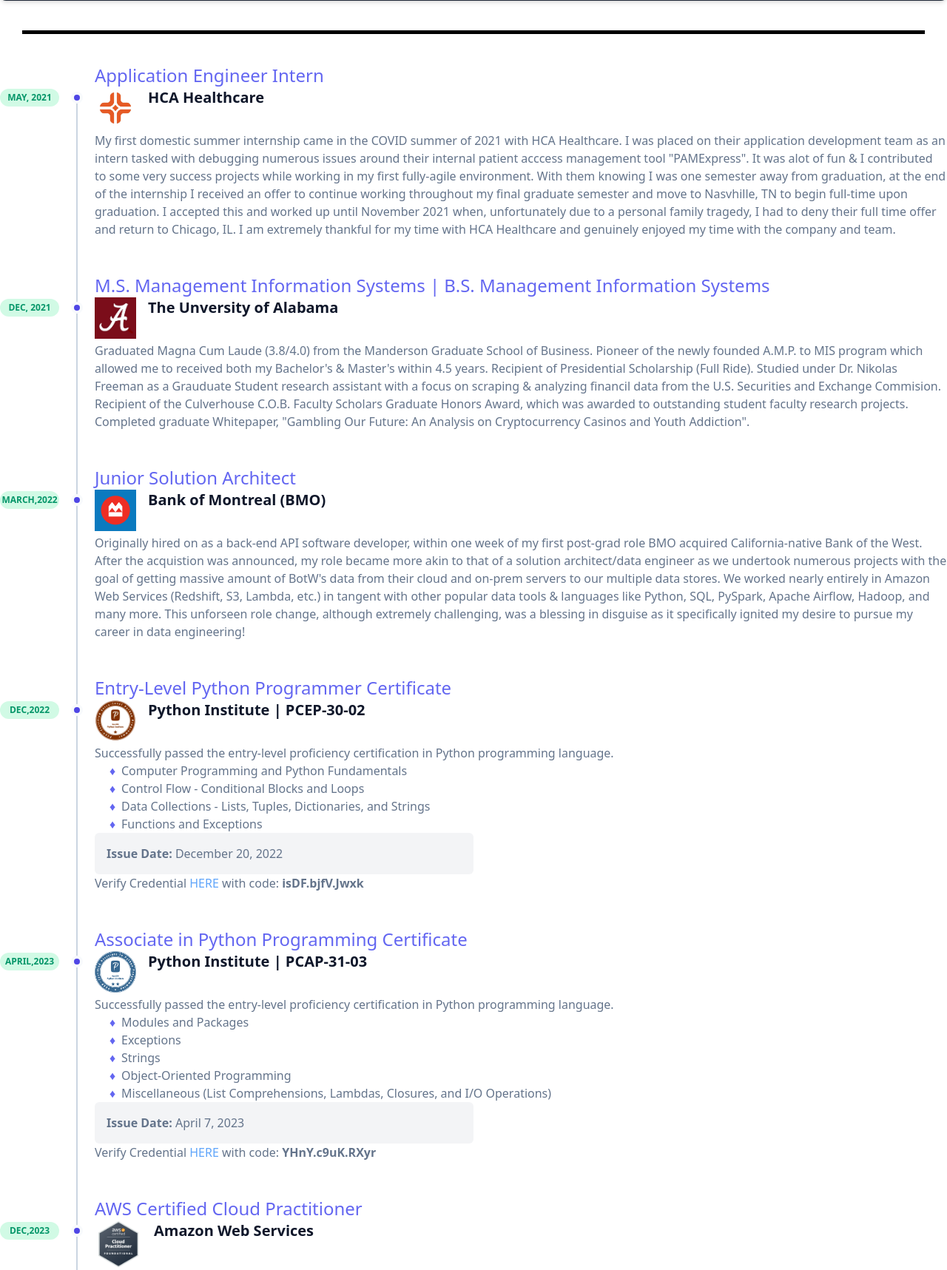
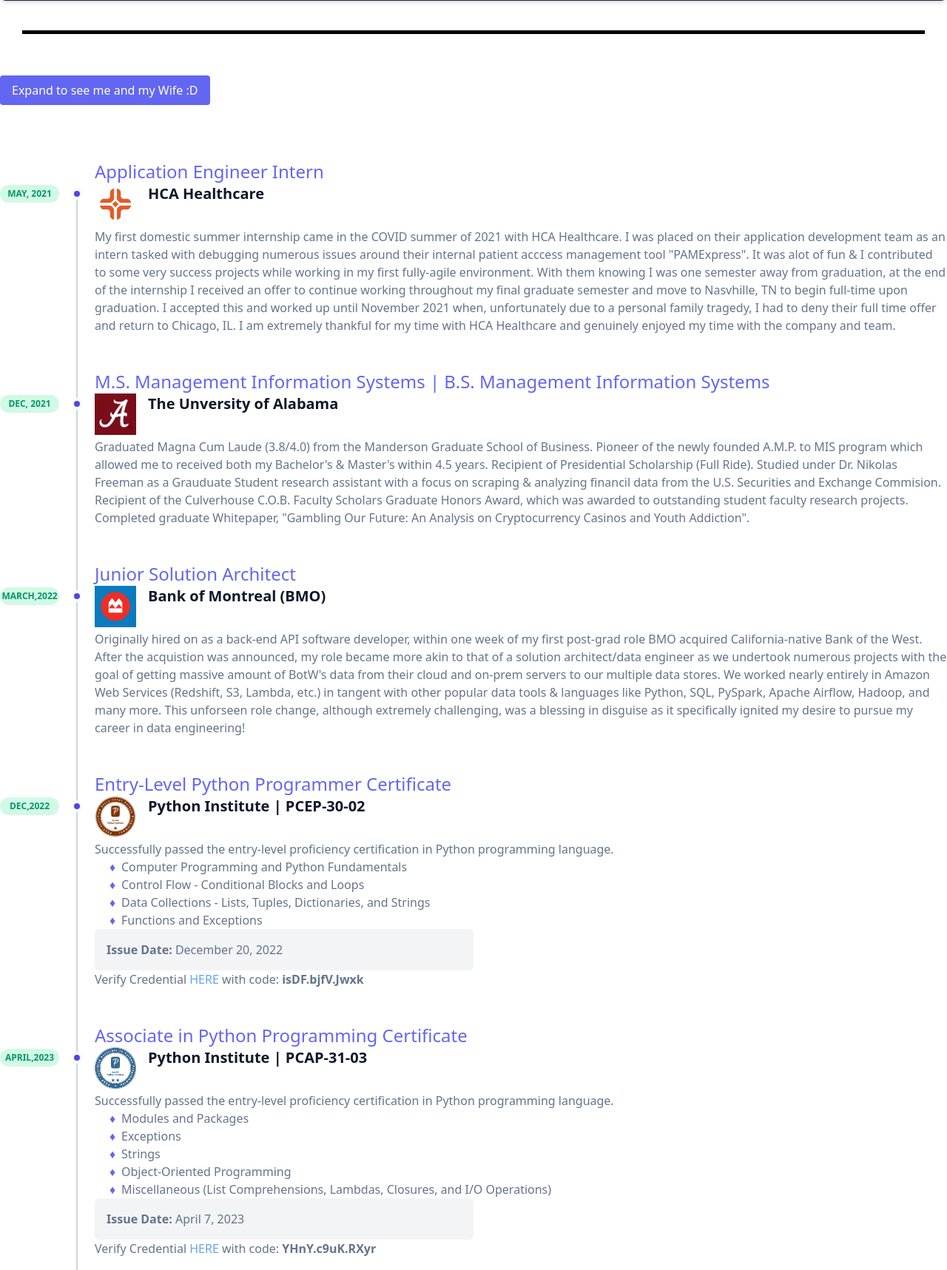
Before and after one commit to BMcGinn-Dev/PersonalDEPortfolio, a Flask app: page / in a window 1280 px wide. Shown: the part 320-2037 px from the top of the page at 74% size. Run offline with Flask 3, Linux system fonts and the light colour scheme; some libraries are stand-ins or nearby versions.

Commit message:
Added Courtney

```diff
--- a/templates/index.html
+++ b/templates/index.html
@@ -41,18 +41,7 @@
 
     <main class="container mx-auto mt-10">
 
-        <!-- COURTNEY ADDITION
 
-        <button class="mt-4 bg-indigo-500 text-white py-2 px-4 rounded" onclick="toggleIframe()">Expand to see me and my Wife :D </button>
-
-        <div id="iframeContainer" class="hidden mt-4">
-            <img src="static\images\Courtney.PNG" style="max-width: 700px; max-height: 700px;">
-
-        </div>
-
-        <hr><hr><hr><hr><hr><hr><hr> -->
-
-        <!-- Summary and Profile Pic -->
         <div class="flex items-start space-x-6 p-6 bg-gray-800 rounded-lg shadow-md">
             <div class="flex-shrink-0">
                 <div class="w-40 h-40 bg-gray-700 p-2 rounded-full overflow-hidden shadow-md">
@@ -85,8 +74,19 @@
 
 
 
+        <button class="mt-4 bg-indigo-500 text-white py-2 px-4 rounded" onclick="toggleIframe()">Expand to see me and my Wife :D </button>
+
+        <div id="iframeContainer" class="hidden mt-4">
+            <img src="static\images\Courtney.PNG" style="max-width: 700px; max-height: 700px;">
+        </div>
+
+        <!-- Summary and Profile Pic -->
+
+
+
+
         <!-- ENTER TIMELINE -->
-        <div class="-my-6">
+        <div class="-my-6" style="margin-top: 50px;">
 
             <!-- HCA Internship -->
             <div class="relative pl-8 sm:pl-32 py-6 group">
@@ -122,7 +122,6 @@
                     my time with HCA Healthcare and genuinely enjoyed my time with the company and team.
                 </div>
             </div>
-
 
 
             <!-- University of Alabama -->
@@ -391,8 +390,6 @@
                 </div>
             </div>
 
-
-
             <!-- Databricks DEA -->
             <div class="relative pl-8 sm:pl-32 py-6 group">
                 <!-- Purple label -->
@@ -466,14 +463,10 @@
 
 
 
-
-
         <!-- HORIZONTAL BAR !!! -->
         <div style="position: relative; width: 100%; padding: 40px 0;">
             <hr style="position: relative; border: none; height: 5px; background-color: black; margin: 0 30px;">
         </div>
-
-
 
 
         <!-- Begin Projects -->
@@ -562,8 +555,6 @@
                 </div>
             </div>
 
-
-
         </div>
     </main>
 
```
